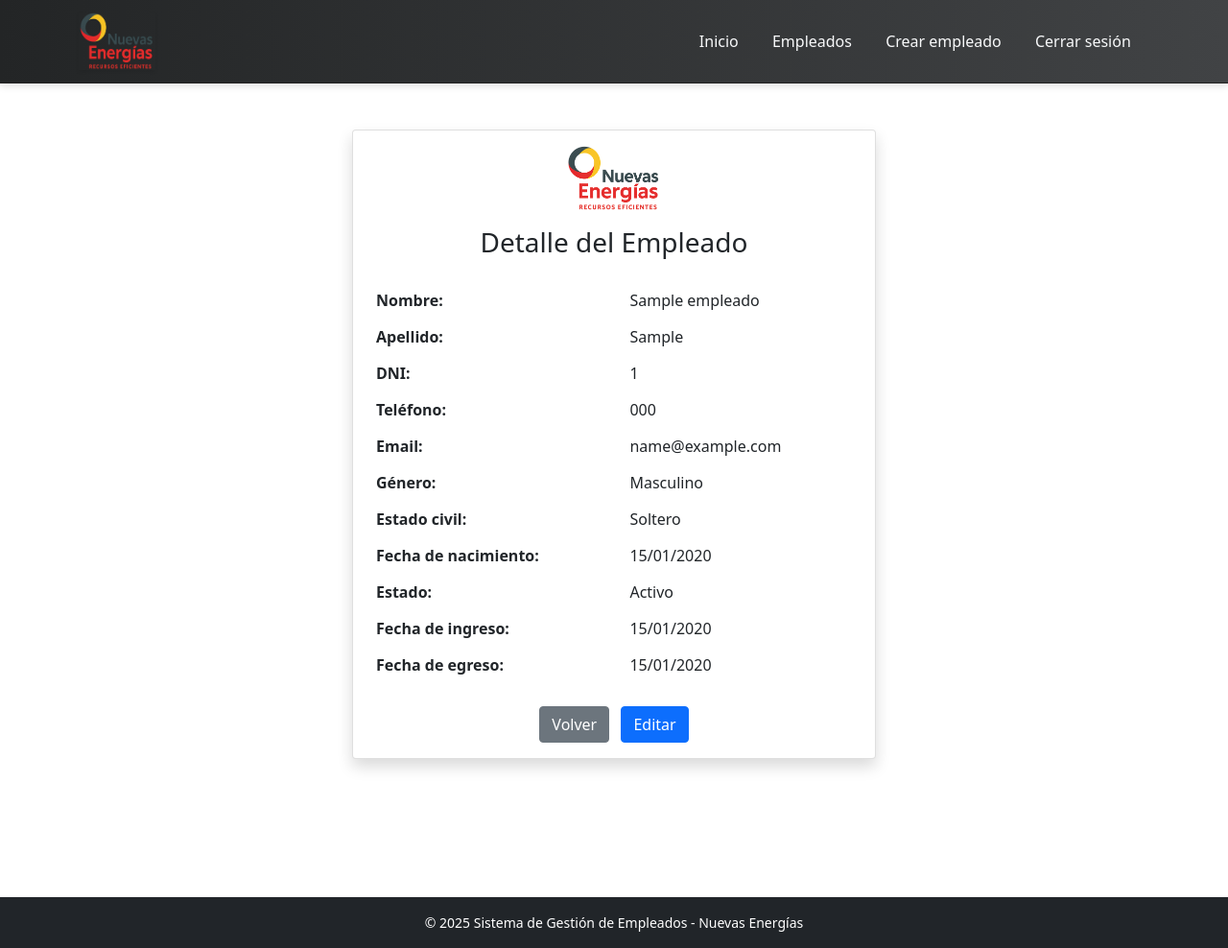
After one commit to maxiguaymas/Gestion-Empleados, a Django app: page /empleados/ver/1/ in a window 1280 px wide. The commit adds this page. Shown: the whole page at 96% size. Run offline with Django 5.2, Linux system fonts and the light colour scheme; a user stored in the database is signed in; tables that the repository leaves empty hold one stand-in row (values such as "Sample post").

Commit message:
Creacion de vista Ver_Empleados,Implementacion del login required en las vistas de empleados

```diff
--- a/authUser/views.py
+++ b/authUser/views.py
@@ -5,6 +5,8 @@ from django.contrib.auth.forms import UserCreationForm, AuthenticationForm
 
 # Create your views here.
 def login(request):
+    if request.user.is_authenticated:
+        return redirect('index')
     if request.method == 'GET':
         return render(request, 'login.html',{'form': AuthenticationForm()})
 
@@ -24,6 +26,8 @@ def logout(request):
     return redirect('index')
 
 def register(request):
+    if request.user.is_authenticated:
+        return redirect('index')
     if request.method == 'GET':
         return render(request, 'register.html', {'form': UserCreationForm()})
 
--- a/empleados/templates/empleados.html
+++ b/empleados/templates/empleados.html
@@ -42,6 +42,7 @@
                             </td>
                             <td>{{ empleado.fecha_ingreso|date:"d/m/Y" }}</td>
                             <td class="text-center">
+                                <a href="{% url 'ver_empleado' empleado.id %}" class="btn btn-sm btn-outline-primary">Ver</a>
                                 <a href="{% url 'editar_empleado' empleado.id %}" class="btn btn-sm btn-outline-primary">Editar</a>
                                 <a href="{% url 'eliminar_empleado' empleado.id %}" class="btn btn-sm btn-outline-danger">Eliminar</a>
                             </td>
--- /dev/null
+++ b/empleados/templates/ver_empleado.html
@@ -0,0 +1,39 @@
+<head>
+    <title>Ver Empleado</title>
+</head>
+{% extends 'base.html' %}
+{% load static %}
+{% block content %}
+<main class="container py-5">
+    <div class="row justify-content-center pb-5">
+        <div class="col-md-6">
+            <div class="card shadow">
+                <div class="card-body">
+                    <div class="text-center mb-4">
+                        <img src="{% static 'images/logo-nuevas-energias-v2.png' %}" alt="Logo" style="max-width: 100px;">
+                        <h3 class="mt-3 mb-0">Detalle del Empleado</h3>
+                    </div>
+                    <table class="table table-borderless mb-0">
+                        <tr><th>Nombre:</th><td>{{ empleado.nombre }}</td></tr>
+                        <tr><th>Apellido:</th><td>{{ empleado.apellido }}</td></tr>
+                        <tr><th>DNI:</th><td>{{ empleado.dni }}</td></tr>
+                        <tr><th>Teléfono:</th><td>{{ empleado.telefono|default:'-' }}</td></tr>
+                        <tr><th>Email:</th><td>{{ empleado.email }}</td></tr>
+                        <tr><th>Género:</th><td>{{ empleado.get_genero_display }}</td></tr>
+                        <tr><th>Estado civil:</th><td>{{ empleado.get_estado_civil_display }}</td></tr>
+                        <tr><th>Fecha de nacimiento:</th><td>{{ empleado.fecha_nacimiento|date:'d/m/Y' }}</td></tr>
+                        <tr><th>Estado:</th><td>{{ empleado.estado }}</td></tr>
+                        <tr><th>Fecha de ingreso:</th><td>{{ empleado.fecha_ingreso|date:'d/m/Y' }}</td></tr>
+                        <tr><th>Fecha de egreso:</th><td>{{ empleado.fecha_egreso|date:'d/m/Y'|default:'-' }}</td></tr>
+                    </table>
+                    <div class="mt-4 text-center">
+                        <a href="{% url 'ver_empleados' %}" class="btn btn-secondary">Volver</a>
+                        <a href="{% url 'editar_empleado' empleado.id %}" class="btn btn-primary ms-2">Editar</a>
+                    </div>
+                </div>
+            </div>
+        </div>
+    </div>
+</main>
+
+{% endblock %}
--- a/empleados/urls.py
+++ b/empleados/urls.py
@@ -8,4 +8,5 @@ urlpatterns = [
     path('empleados/editar/<int:id>/', views.editar_empleado, name='editar_empleado'),
     path('empleados/eliminar/<int:id>/', views.eliminar_empleado, name='eliminar_empleado'),
     path('empleados/ver/', views.ver_empleados, name='ver_empleados'),
+    path('empleados/ver/<int:id>/', views.ver_empleado, name='ver_empleado'),
 ]
--- a/empleados/views.py
+++ b/empleados/views.py
@@ -1,12 +1,15 @@
 from django.shortcuts import render
 from django.shortcuts import redirect, get_object_or_404
 from django.utils import timezone
+from django.contrib.auth.decorators import login_required
 from .forms import EmpleadoForm
 from .models import Empleado
 
 # Create your views here.
 def index(request):
     return render(request, 'index.html')
+
+@login_required
 
 def crear_empleado(request):
     form = EmpleadoForm()
@@ -21,6 +24,7 @@ def crear_empleado(request):
 
     return render(request, 'crear_empleado.html', {'form': form})
 
+@login_required
 def editar_empleado(request, id):
     try:
         empleado = Empleado.objects.get(id=id)
@@ -38,6 +42,7 @@ def editar_empleado(request, id):
 
     return render(request, 'editar_empleado.html', {'form': form})
 
+@login_required
 def eliminar_empleado(request, id):
     empleado = get_object_or_404(Empleado, id=id)
     empleado.fecha_egreso = timezone.now().date()
@@ -45,6 +50,12 @@ def eliminar_empleado(request, id):
     empleado.save()
     return redirect('ver_empleados')
 
+@login_required
 def ver_empleados(request):
     empleados = Empleado.objects.filter(fecha_egreso__isnull=True)
     return render(request, 'empleados.html', {'empleados': empleados})
+
+@login_required
+def ver_empleado(request, id):
+    empleado = get_object_or_404(Empleado, id=id)
+    return render(request, 'ver_empleado.html', {'empleado': empleado})
--- a/templates/base.html
+++ b/templates/base.html
@@ -53,10 +53,14 @@
                     <li class="nav-item">
                         <a href="/inicio" class="nav-link {% if request.path == '/inicio/' %}active{% endif %}">Inicio</a>
                     </li>
-                    <li class="nav-item">
-                        <a href="{% url 'ver_empleados' %}" class="nav-link {% if request.resolver_match.url_name == 'ver_empleados' %}active{% endif %}">Empleados</a>
-                    </li>
                     {% if user.is_authenticated %}
+                        <li class="nav-item">
+                            <a href="{% url 'ver_empleados' %}" class="nav-link {% if request.resolver_match.url_name == 'ver_empleados' %}active{% endif %}">Empleados</a>
+                        </li>
+                        <li class="nav-item">
+                            <a href="{% url 'crear_empleado' %}" class="nav-link {% if request.resolver_match.url_name == 'ver_empleados' %}active{% endif %}">Crear empleado</a>
+                        </li>
+
                         <li class="nav-item">
                             <a href="/auth/logout/" class="nav-link">Cerrar sesión</a>
                         </li>
```
